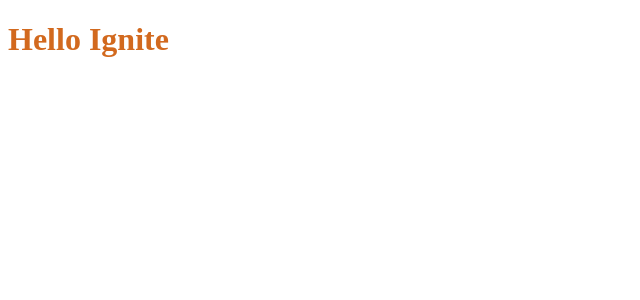
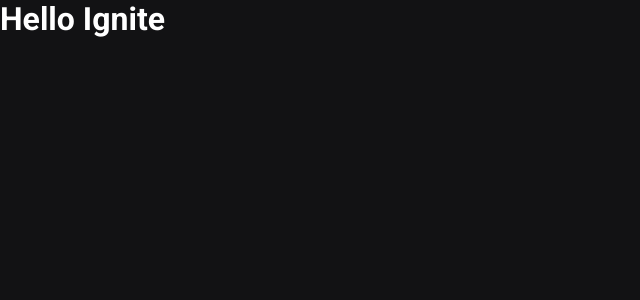
Before and after one commit to IanTorquato/ignite-chapter_3-project_3-ig_news, a Next.js app: page / in a window 1280 px wide. Shown: the top 300 px of the page, without its empty margins (0-640 px from the left). Built offline with nearby package versions, Linux system fonts and the light colour scheme.

Commit message:
Add global styles and others configurations

```diff
--- a/src/pages/_app.tsx
+++ b/src/pages/_app.tsx
@@ -1,4 +1,6 @@
 import { AppProps } from 'next/dist/next-server/lib/router/router';
+
+import '../styles/global.scss';
 
 export default function MyApp({ Component, pageProps }: AppProps) {
   return <Component {...pageProps} />;
--- /dev/null
+++ b/src/pages/_document.tsx
@@ -0,0 +1,21 @@
+/* eslint-disable @next/next/no-title-in-document-head */
+import Document, { Head, Html, Main, NextScript } from 'next/document';
+
+export default class MyDocument extends Document {
+  render() {
+    return (
+      <Html lang="pt-br">
+        <Head>
+          <link rel="preconnect" href="https://fonts.googleapis.com" />
+          <link rel="preconnect" href="https://fonts.gstatic.com" />
+          <link href="https://fonts.googleapis.com/css2?family=Roboto:wght@400;700;900&display=swap" rel="stylesheet" />
+        </Head>
+
+        <body>
+          <Main />
+          <NextScript />
+        </body>
+      </Html>
+    );
+  }
+}
--- a/src/pages/index.tsx
+++ b/src/pages/index.tsx
@@ -1,7 +1,13 @@
-import styles from '../styles/home.module.scss';
+import Head from 'next/head';
 
 export default function Home() {
   return (
-    <h1 className={styles.title}>Hello Ignite</h1>
+    <>
+      <Head>
+            <title>Início | ig.news</title>
+      </Head>
+
+      <h1>Hello Ignite</h1>
+    </>
   );
 }
--- /dev/null
+++ b/src/styles/global.scss
@@ -0,0 +1,48 @@
+:root {
+  --white: #fff;
+
+  --gray-100: #e1e1e6;
+  --gray-300: #a8a8b3;
+  --gray-900: #121214;
+
+  --cyan-500: #61dafb;
+  --yellow-500: #eba417;
+}
+
+* {
+  box-sizing: border-box;
+  margin: 0;
+  padding: 0;
+}
+
+html {
+  @media(max-width: 1080px) {
+    font-size: 93.75%; // 15px
+  }
+
+  @media(max-width: 720px) {
+    font-size: 87.5%; // 14px
+  }
+}
+
+body {
+  background-color: var(--gray-900);
+  color: var(--white);
+}
+
+body, input, textarea, select, button {
+  font: 400 1rem 'Roboto', sans-serif;
+}
+
+h1, h2, h3, h4, h5, h6, strong {
+  font-weight: 600;
+}
+
+button {
+  cursor: pointer;
+}
+
+a {
+  color: inherit;
+  text-decoration: none;
+}
--- a/src/styles/home.module.scss
+++ /dev/null
@@ -1,8 +0,0 @@
-.title {
-  color: chocolate;
-  transition: filter 0.1s;
-
-  &:hover {
-    filter: brightness(0.8);
-  }
-}
```
